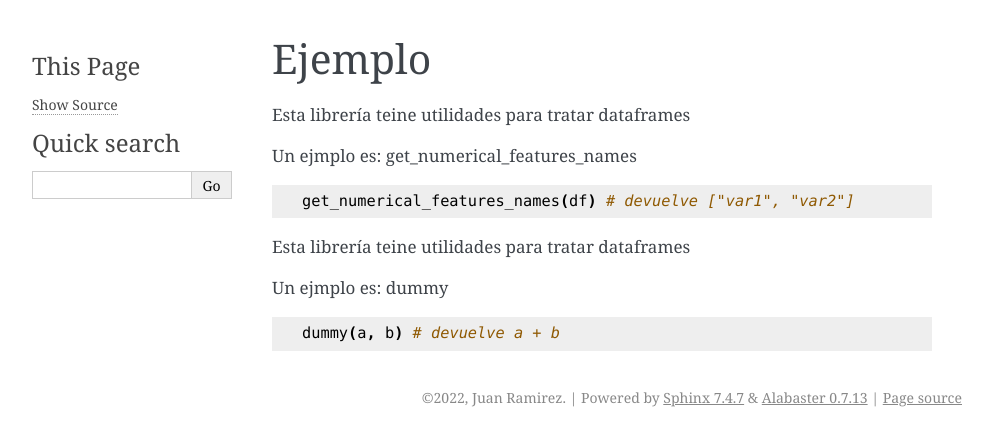
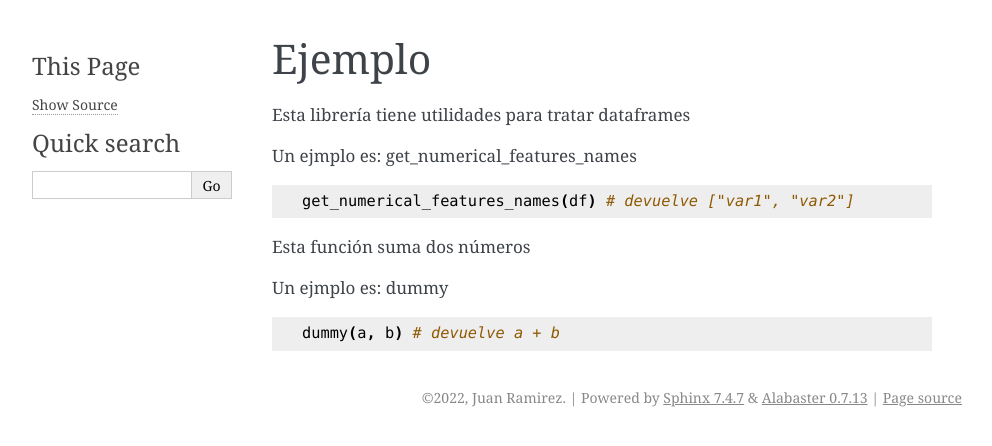
Before and after one commit to juanse77/gh, a Sphinx documentation site: the page built from docs/source/example.rst, in a window 1280 px wide. Shown: the top 446 px of the page, without its empty margins (148-1140 px from the left). Built offline with Sphinx 7.4.7, drawn with Linux system fonts in a browser that asks for light colours.

```diff
--- a/docs/source/example.rst
+++ b/docs/source/example.rst
@@ -1,7 +1,7 @@
 Ejemplo
 =======
 
-Esta librería teine utilidades para tratar dataframes
+Esta librería tiene utilidades para tratar dataframes
 
 Un ejmplo es: get_numerical_features_names
 
@@ -9,7 +9,7 @@ Un ejmplo es: get_numerical_features_names
 
     get_numerical_features_names(df) # devuelve ["var1", "var2"]
 
-Esta librería teine utilidades para tratar dataframes
+Esta función suma dos números
 
 Un ejmplo es: dummy
 
```
